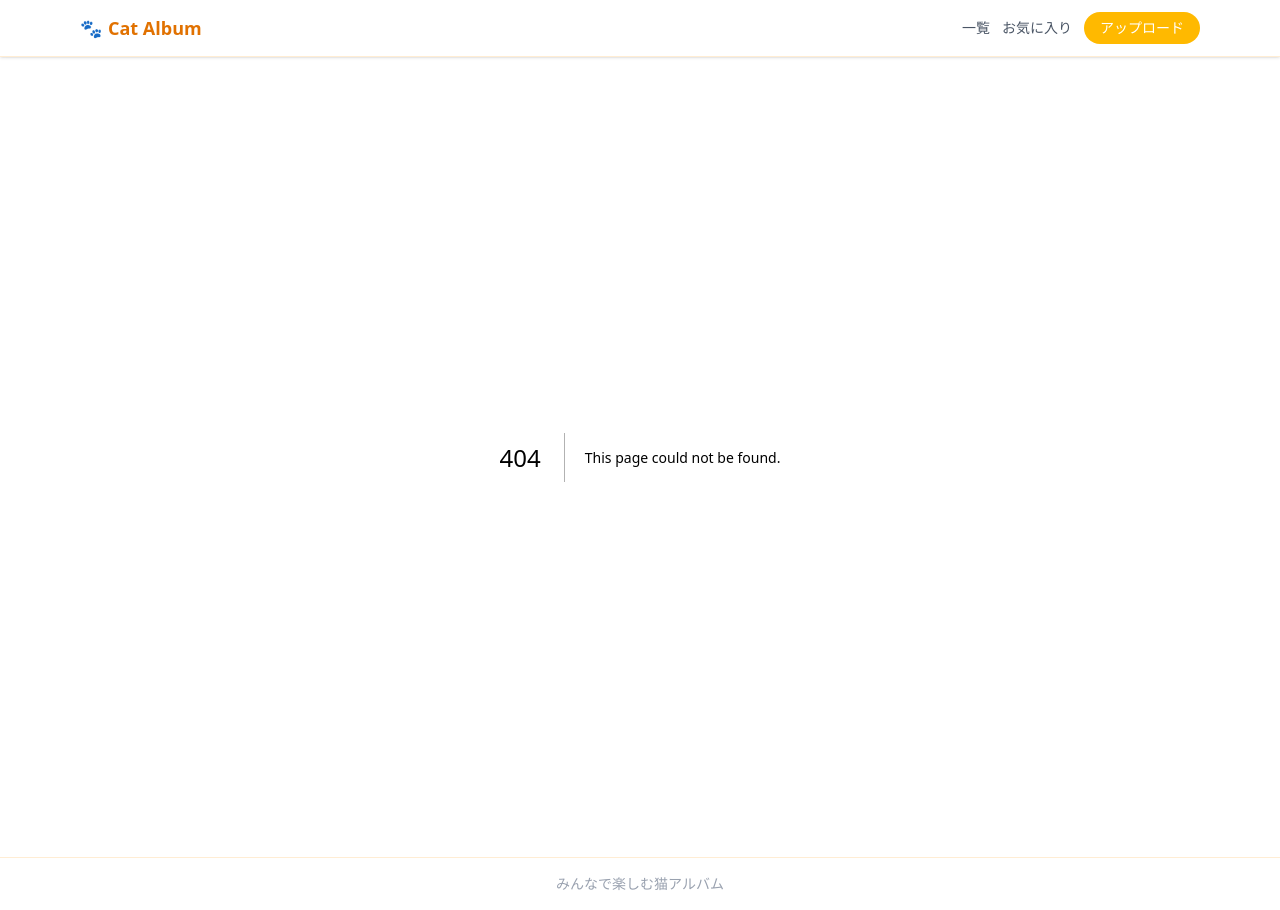
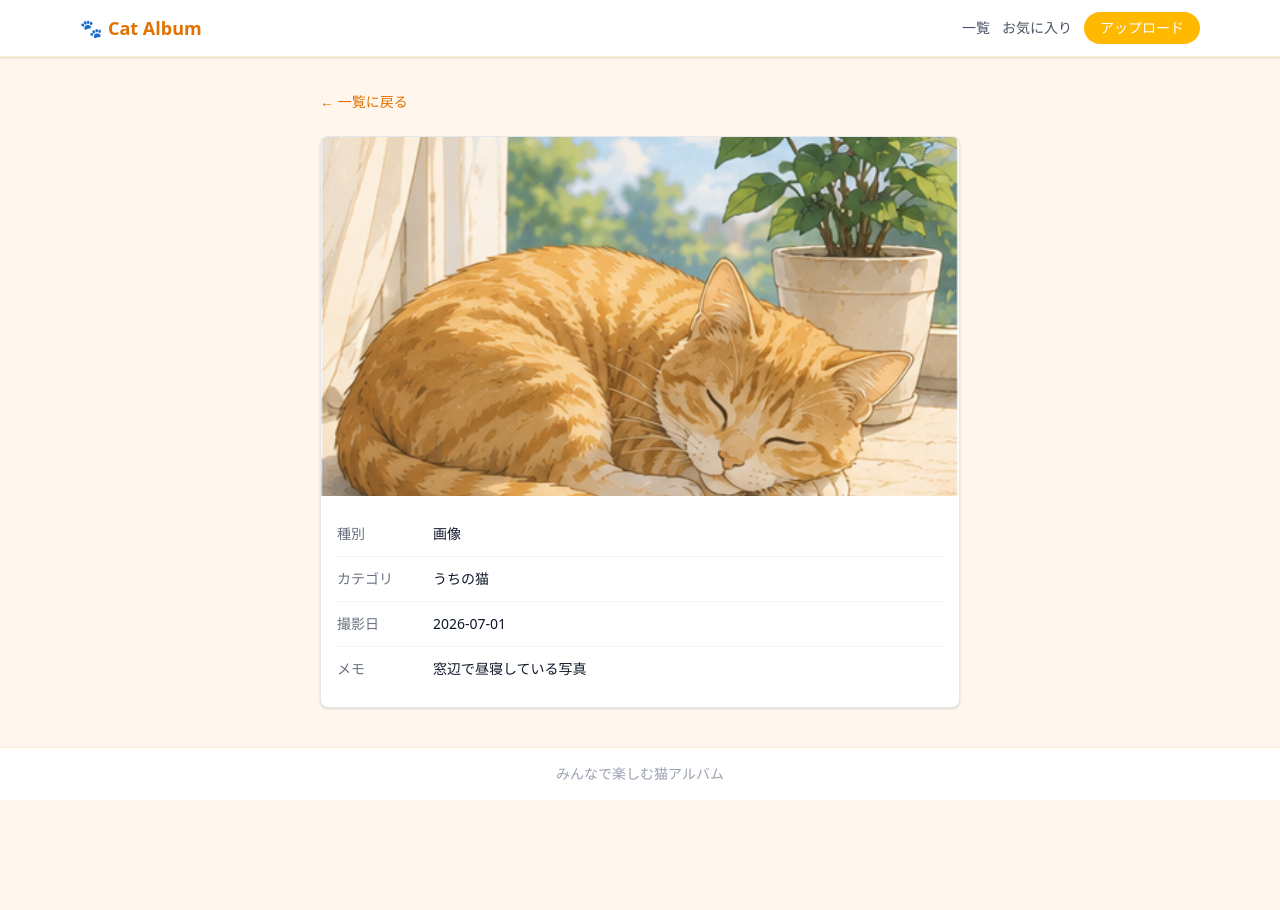
Before and after one commit to nasu-masa/Animal-Album-App, a Next.js app in the folder frontend/: page /media/1 in a window 1280 px wide. Before the commit this address had no page. After the commit the page ends 800 px from the top, so only its background shows below. Built offline with nearby package versions, Linux system fonts and the light colour scheme.

Commit message:
feat: add media detail page

```diff
--- a/frontend/src/app/layout.tsx
+++ b/frontend/src/app/layout.tsx
@@ -5,7 +5,7 @@ import "./globals.css";
 
 export const metadata: Metadata = {
   title: "Cat Album",
-  description: "家族で使う猫の写真・動画アルバム",
+  description: "みんなで使う動物の写真・動画アルバム",
 };
 
 export default function RootLayout({
--- /dev/null
+++ b/frontend/src/app/media/[id]/page.tsx
@@ -0,0 +1,66 @@
+import { notFound } from "next/navigation";
+import Link from "next/link";
+import { mockMedia } from "@/mocks/media";
+import MediaPreview from "@/components/media/MediaPreview";
+import type { MediaType, MediaCategory } from "@/types/media";
+
+const typeLabel: Record<MediaType, string> = {
+  image: "画像",
+  video: "動画",
+};
+
+const categoryLabel: Record<MediaCategory, string> = {
+  my_cat: "うちの猫",
+  other_cat: "よその猫",
+};
+
+export default async function MediaDetailPage({
+  params,
+}: {
+  params: Promise<{ id: string }>;
+}) {
+  const { id } = await params;
+  const media = mockMedia.find((m) => m.id === Number(id));
+
+  if (!media) {
+    notFound();
+  }
+
+  return (
+    <main className="mx-auto w-full max-w-2xl px-4 py-8">
+      <Link
+        href="/media"
+        className="mb-6 inline-block text-sm text-amber-600 hover:underline"
+      >
+        ← 一覧に戻る
+      </Link>
+
+      <div className="overflow-hidden rounded-lg border border-gray-200 bg-white shadow-sm">
+        <MediaPreview
+          type={media.type}
+          filePath={media.filePath}
+          alt={media.memo ?? ""}
+        />
+
+        <dl className="divide-y divide-gray-100 p-4 text-sm">
+          <div className="flex py-3">
+            <dt className="w-24 shrink-0 text-gray-500">種別</dt>
+            <dd className="text-gray-900">{typeLabel[media.type]}</dd>
+          </div>
+          <div className="flex py-3">
+            <dt className="w-24 shrink-0 text-gray-500">カテゴリ</dt>
+            <dd className="text-gray-900">{categoryLabel[media.category]}</dd>
+          </div>
+          <div className="flex py-3">
+            <dt className="w-24 shrink-0 text-gray-500">撮影日</dt>
+            <dd className="text-gray-900">{media.takenAt ?? "不明"}</dd>
+          </div>
+          <div className="flex py-3">
+            <dt className="w-24 shrink-0 text-gray-500">メモ</dt>
+            <dd className="text-gray-900">{media.memo ?? "メモなし"}</dd>
+          </div>
+        </dl>
+      </div>
+    </main>
+  );
+}
--- a/frontend/src/components/media/MediaCard.tsx
+++ b/frontend/src/components/media/MediaCard.tsx
@@ -1,3 +1,4 @@
+import Link from "next/link";
 import type { Media } from "@/types/media";
 import MediaPreview from "./MediaPreview";
 
@@ -8,10 +9,11 @@ type Props = {
 export default function MediaCard({ media }: Props) {
   return (
     <article className="overflow-hidden rounded-lg border border-gray-200 bg-white shadow-sm">
+      <Link href={`/media/${media.id}`} className="block">
         <MediaPreview
           type={media.type}
           filePath={media.filePath}
-        alt={media.memo ?? "猫の写真"}
+          alt={media.memo ?? "動物の写真"}
         />
 
         <div className="space-y-1 p-3">
@@ -21,6 +23,7 @@ export default function MediaCard({ media }: Props) {
 
           <p className="text-sm text-gray-700">{media.memo ?? "メモなし"}</p>
         </div>
+      </Link>
     </article>
   );
 }
```
Lines whose indentation alone changed are shown as unchanged.
